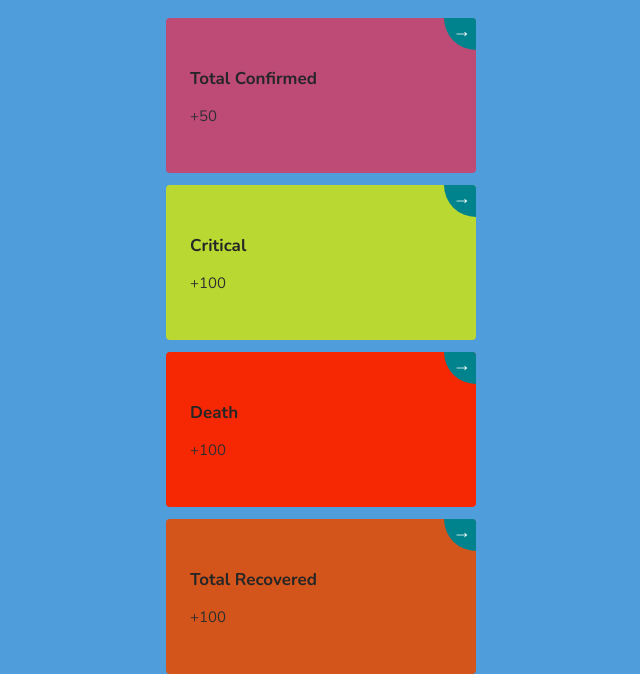
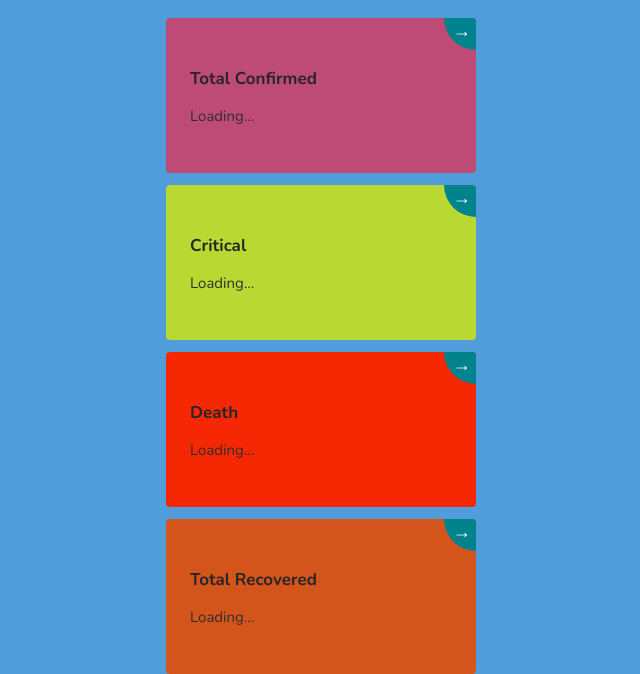
Before and after one commit to xius666/CMPUT401Hackathon, a Django app: page / in a window 1280 px wide. Shown: the part 294-968 px from the top of the page, without its empty margins (286-926 px from the left). Run offline with Django 3.2, Linux system fonts and the light colour scheme.

Commit message:
change america => usa

```diff
--- a/covidtracker/track/templates/index.html
+++ b/covidtracker/track/templates/index.html
@@ -36,6 +36,20 @@
         });
     }
 
+    fetch("https://covid19-api.com/country/all?format=json", {
+      "method": "GET",
+      "headers": {
+      }
+    })
+      .then(response => {
+        response.json().then(data => {
+          console.log(data)
+        })
+      })
+      .catch(err => {
+        console.error(err);
+      });
+
   </script>
 
   <div class="title">
@@ -43,10 +57,10 @@
   </div>
 
   <form class="box">
-    <select name="drop1" , id="country_selection", onchange = drop_down_onchange()>
+    <select name="drop1" , id="country_selection" , onchange=drop_down_onchange()>
       <option value="canada" , selected>Canada</option>
       <option value="china">China</option>
-      <option value="america">America</option>
+      <option value="usa">United States</option>
       <option value="india">India</option>
       <option value="france">France</option>
     </select>
@@ -56,7 +70,7 @@
   <div class="container">
     <a class="card1" href="https://www.cdc.gov/coronavirus/2019-nCoV/index.html">
       <h3>Total Confirmed</h3>
-      <p class="small">+50</p>
+      <p class="small">Loading...</p>
       <div class="go-corner" href="#">
         <div class="go-arrow">→</div>
       </div>
@@ -64,7 +78,7 @@
 
     <a class="card2" href="#">
       <h3>Critical</h3>
-      <p class="small" >+100</p>
+      <p class="small">Loading...</p>
       <div class="go-corner" href="#">
         <div class="go-arrow">→</div>
       </div>
@@ -72,7 +86,7 @@
 
     <a class="card3" href="#">
       <h3>Death</h3>
-      <p class="small">+100</p>
+      <p class="small">Loading...</p>
       <div class="dimmer"></div>
       <div class="go-corner" href="#">
         <div class="go-arrow">→</div>
@@ -81,7 +95,7 @@
 
     <a class="card4" href="#">
       <h3>Total Recovered</h3>
-      <p class="small">+100</p>
+      <p class="small">Loading...</p>
       <div class="dimmer"></div>
       <div class="go-corner" href="#">
         <div class="go-arrow">→</div>
```
